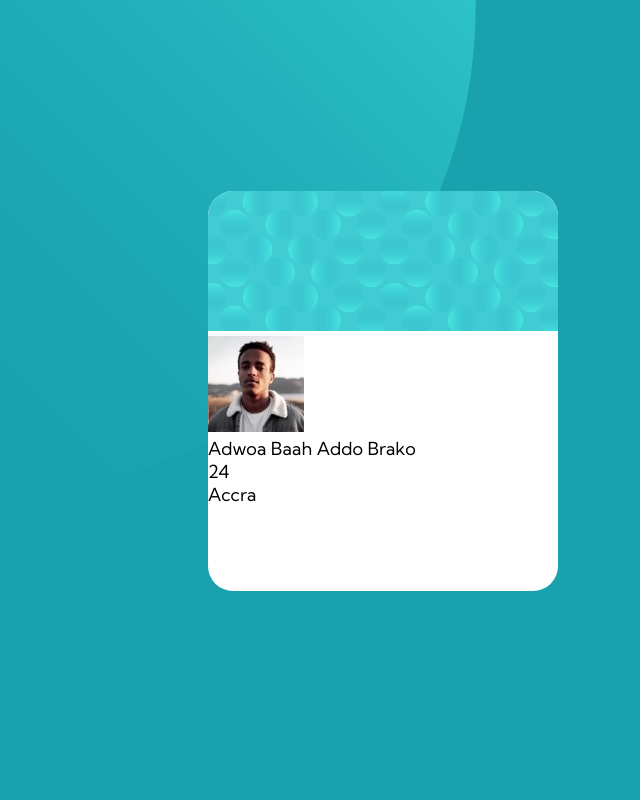
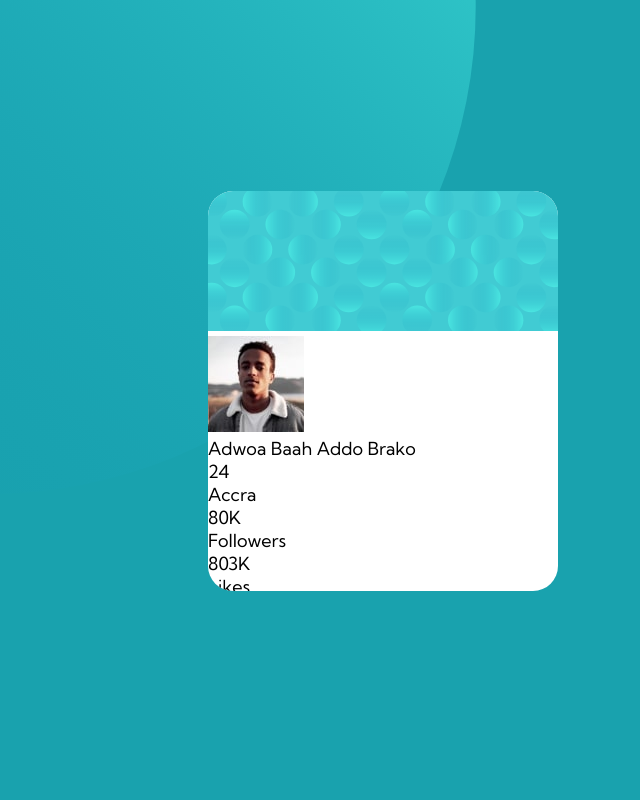
Before and after one commit to missbaah/ProfileCard, a plain HTML site: page index.html in a window 1280 px wide. Shown: the top 800 px of the page, without its empty margins (257-897 px from the left). Drawn offline with Linux system fonts and the light colour scheme.

Commit message:
added the rest of the div sections to HTML

```diff
--- a/index.html
+++ b/index.html
@@ -12,27 +12,23 @@
   <div class="top-img"><img src="./images/bg-pattern-top.svg"></div>
   <div class="container">
     <img class="card" src="./images/bg-pattern-card.svg" alt="image card">
-    <img class="profile-pic" src="./images/image-victor.jpg" alt="image of Adwoa">
+    <img class="profile-pic" src="./images/image-victor.jpg" alt="image of Victor">
     <div>Adwoa Baah Addo Brako</div>
     <div>24</div>
     <div>Accra</div>
+    <div>80K</div>
+    <div>Followers</div>
+    <div>803K</div>
+    <div>Likes</div>
+    <div>1.4K</div>
+    <div>Photos</div>
+    <div></div>
+    <div class="attribution">
+      Challenge by <a href="https://www.frontendmentor.io?ref=challenge" target="_blank">Frontend Mentor</a>.
+      Coded by <a href="#">Adwoa Baah Addo-Brako</a>.
+    </div>
   </div>
-  Victor Crest
-  26
-  London
 
-  80K
-  Followers
-
-  803K
-  Likes
-
-  1.4K
-  Photos
-  <div class="attribution">
-    Challenge by <a href="https://www.frontendmentor.io?ref=challenge" target="_blank">Frontend Mentor</a>.
-    Coded by <a href="#">Adwoa Baah Addo-Brako</a>.
-  </div>
   <div><img  href="./images/bg-pattern-bottom.svg"></div>
 </body>
 </html>
```
